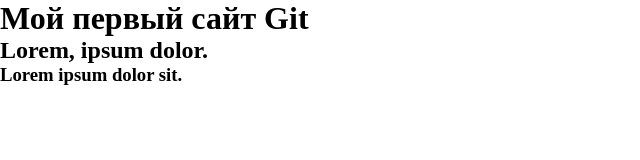
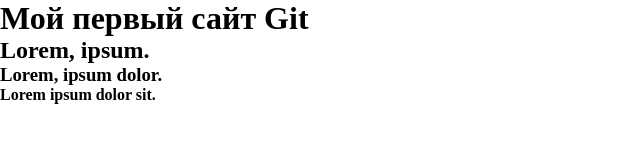
Before and after one commit to Alex-cloud-code/gititemNew, a plain HTML site: page index.html in a window 1280 px wide. Shown: the whole page, without its empty margins (0-640 px from the left). Drawn offline with Linux system fonts and the light colour scheme.

Commit message:
commentaries 2

```diff
--- a/index.html
+++ b/index.html
@@ -9,7 +9,8 @@
 </head>
 <body>
     <h1>Мой первый сайт Git</h1>
-    <h2>Lorem, ipsum dolor.</h2>
-    <h3>Lorem ipsum dolor sit.</h3>
+    <h2>Lorem, ipsum.</h2>
+    <h3>Lorem, ipsum dolor.</h3>
+    <h4>Lorem ipsum dolor sit.</h4>
 </body>
 </html>
--- a/style.css
+++ b/style.css
@@ -2,3 +2,7 @@
     margin: 0;
     padding: 0;
 }
+
+h1 {
+    font-weight: bold;
+}
```
Also changed, not shown: Commands.txt (added).
